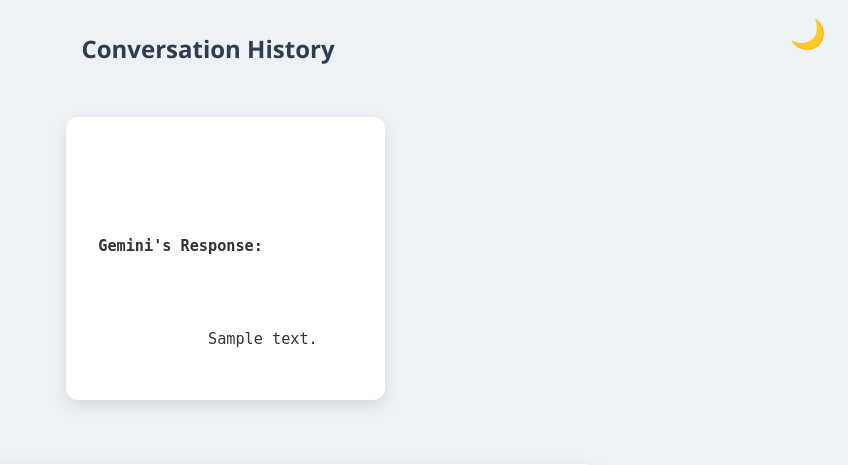
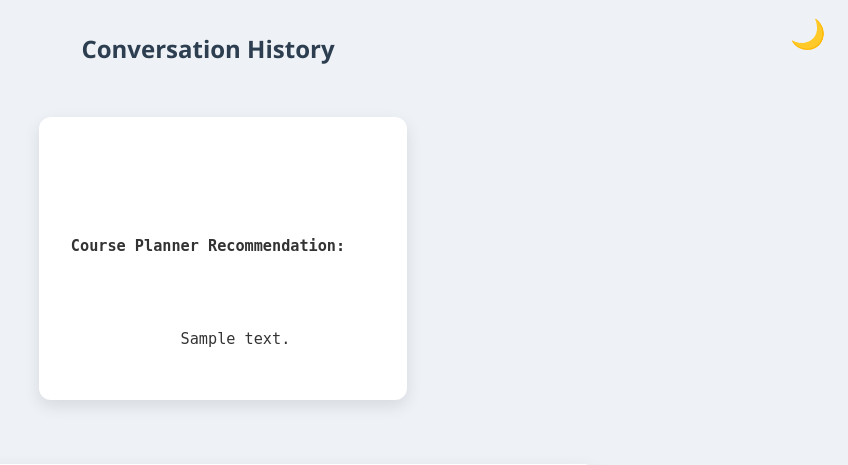
Before and after one commit to ZhannaSargsyan/Student-Course-Planner-, a Flask app: template frontend-python/templates/followup.html in a window 1280 px wide. Shown: the top 465 px of the page, without its empty margins (432-1280 px from the left). Run offline with Flask 3, Linux system fonts and the light colour scheme; the template is opened without the code that fills it: most values are stand-ins (such as "Sample title", 1, 10 or a date in 2020); some libraries are stand-ins or nearby versions.

Commit message:
header change

```diff
--- a/frontend-python/templates/followup.html
+++ b/frontend-python/templates/followup.html
@@ -9,7 +9,7 @@
             {% if message.role == "user" %}
                 <h4>Your Question:</h4>
             {% else %}
-                <h4>Gemini's Response:</h4>
+                <h4>Course Planner Recommendation:</h4>
             {% endif %}
             {{ message.content | safe }}
         </div>
```
